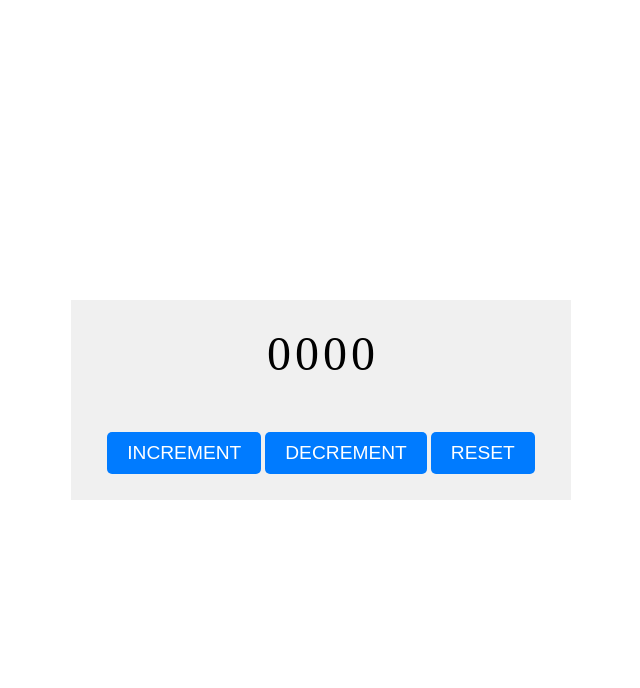
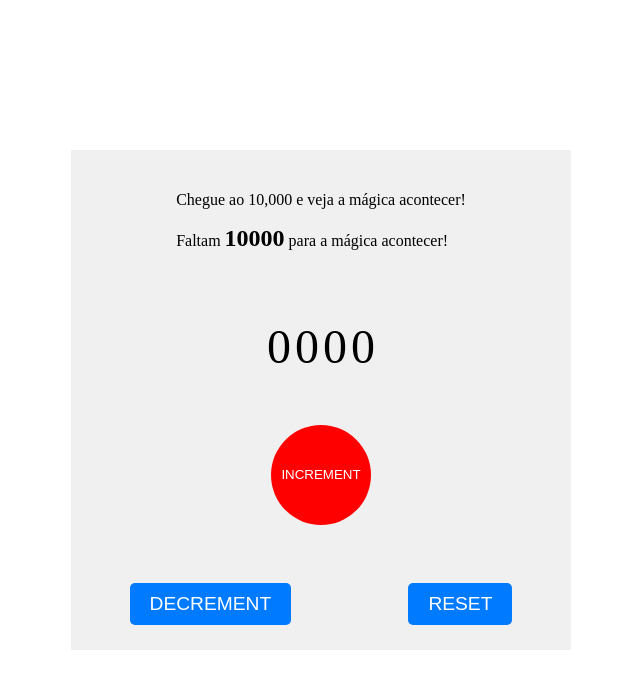
Before and after one commit to FerreiraArth/counter-js, a plain HTML site: page public/index.html in a window 1280 px wide. Shown: the whole page, without its empty margins (319-959 px from the left). Drawn offline with Linux system fonts and the light colour scheme.

Commit message:
organização de estilo

```diff
--- a/public/index.html
+++ b/public/index.html
@@ -1,18 +1,25 @@
 <!DOCTYPE html>
-<html lang="en">
+<html lang="pt-BR">
 <head>
     <meta charset="UTF-8">
     <meta name="viewport" content="width=device-width, initial-scale=1.0">
 
     <link rel="stylesheet" href="../src/css/style.css">
 
-    <title>Counter</title>
+    <title>Contador ate 10,000</title>
 </head>
 <body>
 
-    <div id="counter">
+    <main id="counter">
+
+        <header id="title">
+            <p>Chegue ao 10,000 e veja a mágica acontecer!</p>
+            <p>Faltam <b id="resto">10000</b> para a mágica acontecer!</p>
+        </header>
+
 
         <div id="acionar">
+
             <span id="milha">0</span>
             <span id="centena">0</span>
             <span id="dezena">0</span>
@@ -20,12 +27,19 @@
         </div>
 
         <div id="buttons">
-            <button id="increment" class="btn">INCREMENT</button>
-            <button id="decrement" class="btn">DECREMENT</button>
-            <button id="reset" class="btn">RESET</button>
+
+            <div id="add">
+                <button id="increment">INCREMENT</button>
+            </div>
+
+            <div id="rest">
+                <button id="decrement" class="btn">DECREMENT</button>
+                <button id="reset" class="btn">RESET</button>
+            </div>
+
         </div>
 
-    </div>
+    </main>
 
     <script src="../src/js/script.js"></script>
 
--- a/src/css/buttons.css
+++ b/src/css/buttons.css
@@ -7,6 +7,32 @@
     border-radius: 5px;
 }
 
+#buttons {
+    display: flex;
+    flex-direction: column;
+    width: 500px;
+    height: 200px;
+    justify-content: space-between;
+}
+#rest {
+    display: flex;
+    justify-content: space-around;
+}
+
+#increment {
+    background-color: #ff0000;
+    color: white;
+    border: none;
+    height: 100px;
+    width: 100px;
+    border-radius: 50%;
+
+}
+#add {
+    display: flex;
+    justify-content: center;
+}
+
 .active {
     background-color: #b30000;
 }
--- /dev/null
+++ b/src/css/counter.css
@@ -0,0 +1,19 @@
+b {
+    font-size: 1.5rem;
+}
+
+#counter {
+    height: 500px;
+    width: 500px;
+    display: flex;
+    background-color: #f0f0f0;
+    flex-direction: column;
+    align-items: center;
+    justify-content: center;
+    justify-content: space-around;
+}
+
+span {
+    font-size: 3rem;
+    margin: 0;
+}
--- a/src/css/style.css
+++ b/src/css/style.css
@@ -1,4 +1,5 @@
 @import url('buttons.css');
+@import url('counter.css');
 
 body {
     margin: 0;
@@ -9,19 +10,3 @@ body {
     justify-content: center;
     align-items: center;
 }
-
-#counter {
-    height: 200px;
-    width: 500px;
-    display: flex;
-    background-color: #f0f0f0;
-    flex-direction: column;
-    align-items: center;
-    justify-content: center;
-    justify-content: space-around;
-}
-
-span {
-    font-size: 3rem;
-    margin: 0;
-}
--- a/src/js/script.js
+++ b/src/js/script.js
@@ -2,16 +2,14 @@ const milha = document.getElementById('milha');
 const centena = document.getElementById('centena');
 const dezena = document.getElementById('dezena');
 const unidade = document.getElementById('unidade');
+
 const incrementButton = document.getElementById('increment');
 const decrementButton = document.getElementById('decrement');
 const resetButton = document.getElementById('reset');
 
+const resto = document.getElementById('resto');
+
 let count = 0;
-
-incrementButton.addEventListener('click', () => {
-    count++;
-    updateDisplay();
-});
 
 function updateDisplay() {
     milha.textContent = Math.floor(count / 1000) % 10;
@@ -20,16 +18,24 @@ function updateDisplay() {
     unidade.textContent = count % 10;
 }
 
+incrementButton.addEventListener('click' || 'keydown', () => {
+    count++;
+    resto.textContent = 10000 - count;
+    updateDisplay();
+});
+
 decrementButton.addEventListener('click', () => {
     count--;
     if (count < 0) {
         count = 0;
     }else {
+        resto.textContent = 10000 - count;
         updateDisplay();
     }
 });
 
 resetButton.addEventListener('click', () => {
     count = 0;
+    resto.textContent = 10000 - count;
     updateDisplay();
 });
```
